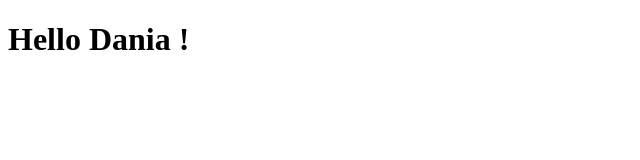
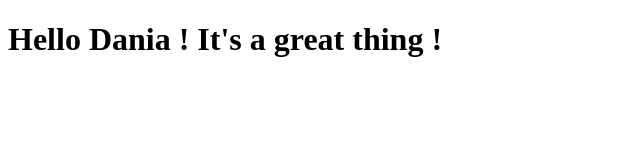
Before and after one commit to dania-almomany/webDEV, a plain HTML site: page site/index.html in a window 1280 px wide. Shown: the whole page, without its empty margins (0-640 px from the left). Drawn offline with Linux system fonts and the light colour scheme.

Commit message:
Small addition to our page content.

```diff
--- a/site/index.html
+++ b/site/index.html
@@ -6,6 +6,6 @@
 	</title>
 </head>
 <body>
-<h1> Hello Dania ! </h1>
+<h1> Hello Dania ! It's a great thing !</h1>
 </body>
 </html>
```
